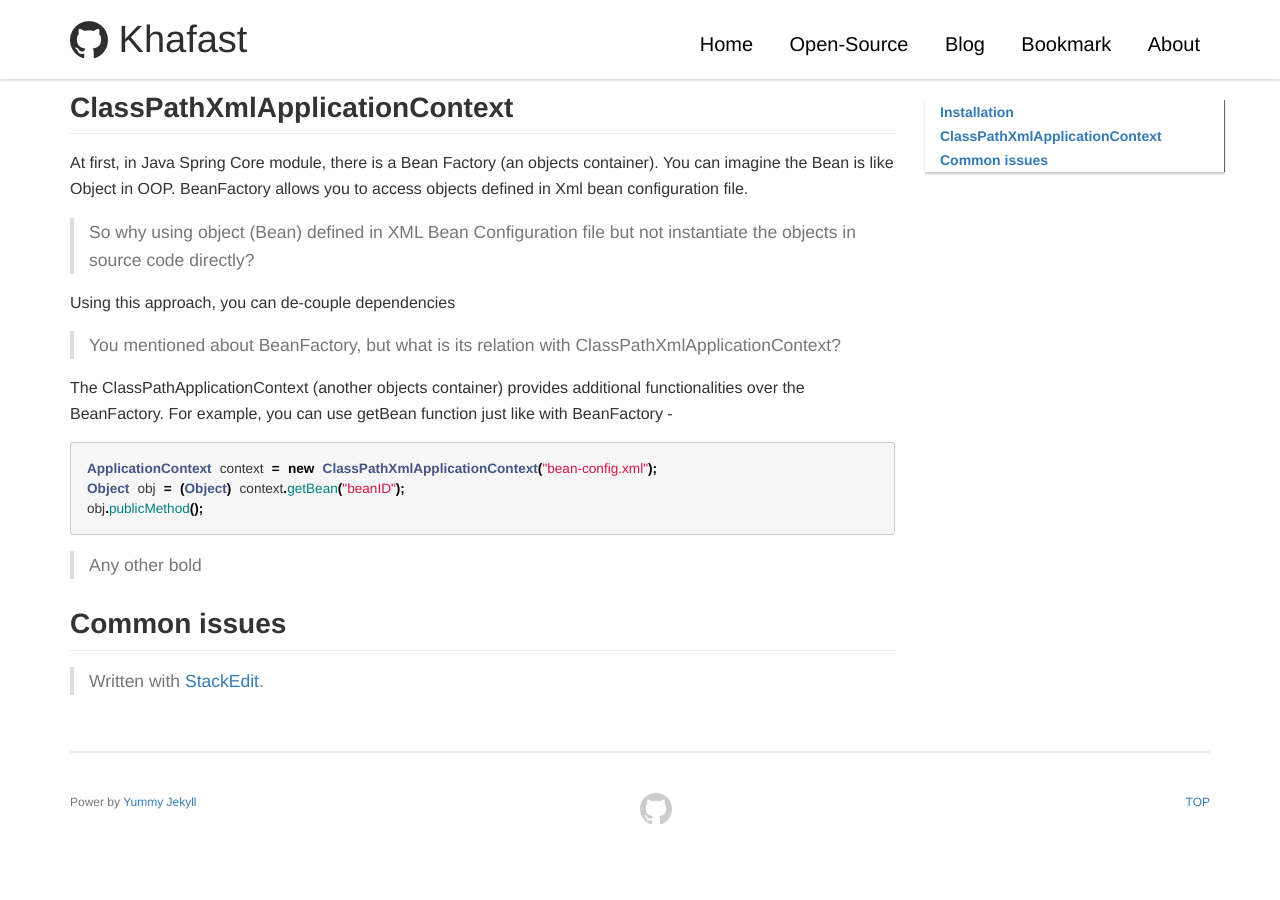
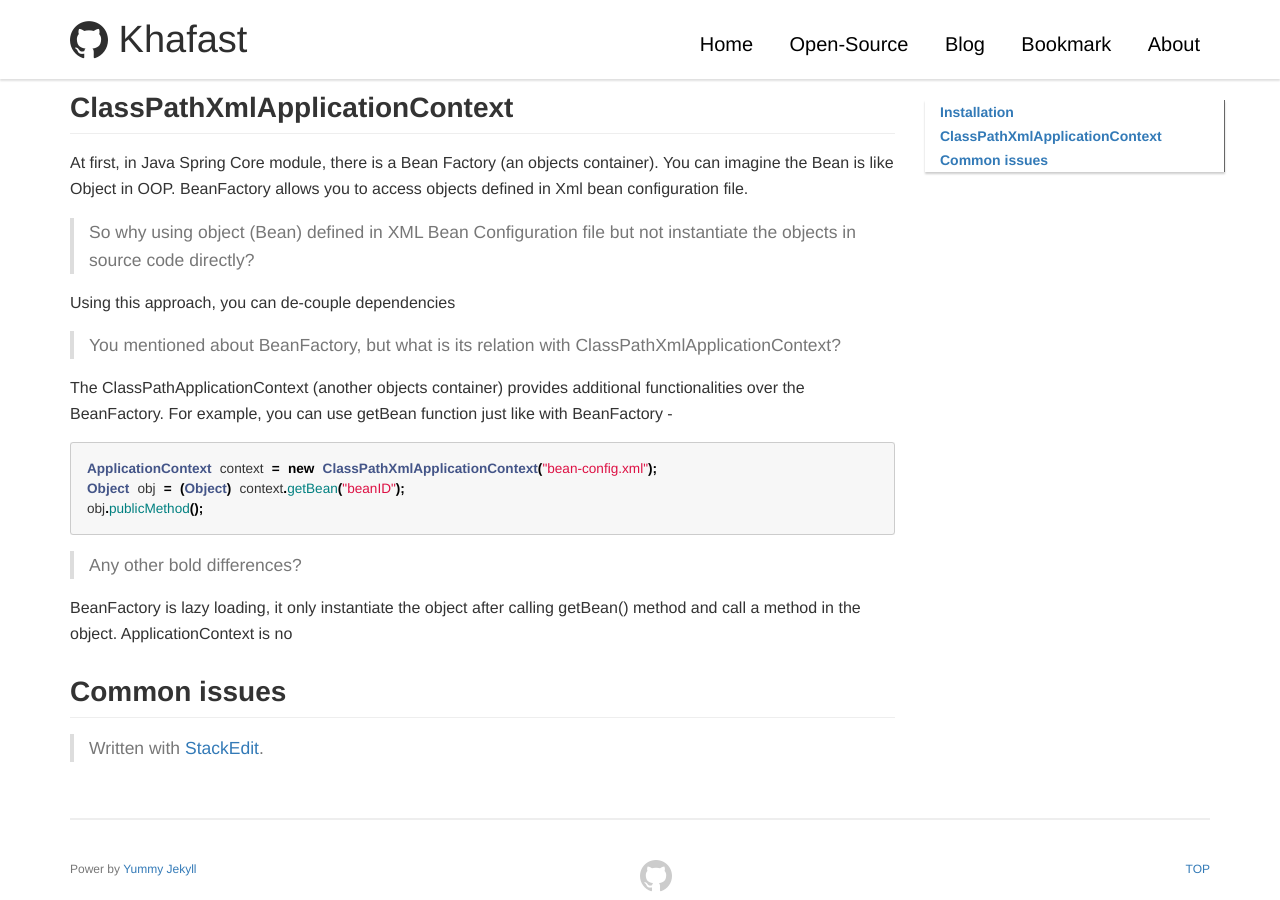
Before and after one commit to khafast/khafast.github.io, a Jekyll site: the page built from _posts/2018/2018-12-22-Overview-Java-Spring-MVC.md, in a window 1280 px wide and 900 px high, scrolled down 694 px. Built offline with Jekyll 4.4.1, drawn with Linux system fonts in a browser that asks for light colours; our own code applies the rules of GitHub Pages for plain Markdown files; comment, search, counter and statistics services are not loaded; before the commit the page ends 1527 px from its top, so only the background shows below that.

Commit message:
_posts/2018/2018-12-22-Overview-Java-Spring-MVC.md updated from https://stackedit.io/

````diff
--- a/_posts/2018/2018-12-22-Overview-Java-Spring-MVC.md
+++ b/_posts/2018/2018-12-22-Overview-Java-Spring-MVC.md
@@ -25,12 +25,15 @@ ApplicationContext context = new ClassPathXmlApplicationContext("bean-config.xml
 Object obj = (Object) context.getBean("beanID");
 obj.publicMethod();
 ```
-> Any other bold
+> Any other bold differences?
+
+BeanFactory is lazy loading, it only instantiate the object after calling getBean() method and call a method in the object.
+ApplicationContext is no
 
 ## Common issues
 
 > Written with [StackEdit](https://stackedit.io/).
 <!--stackedit_data:
-eyJoaXN0b3J5IjpbMTY1MjY0MDUyNywtMTg2NTAzMTY0NCwtMT
-E5NjcxNDczNiwtODYwNTcwMDg3LDE0Njk3Mjc5MDhdfQ==
+eyJoaXN0b3J5IjpbLTEwMjM4NTU0MTMsLTE4NjUwMzE2NDQsLT
+ExOTY3MTQ3MzYsLTg2MDU3MDA4NywxNDY5NzI3OTA4XX0=
 -->
````
